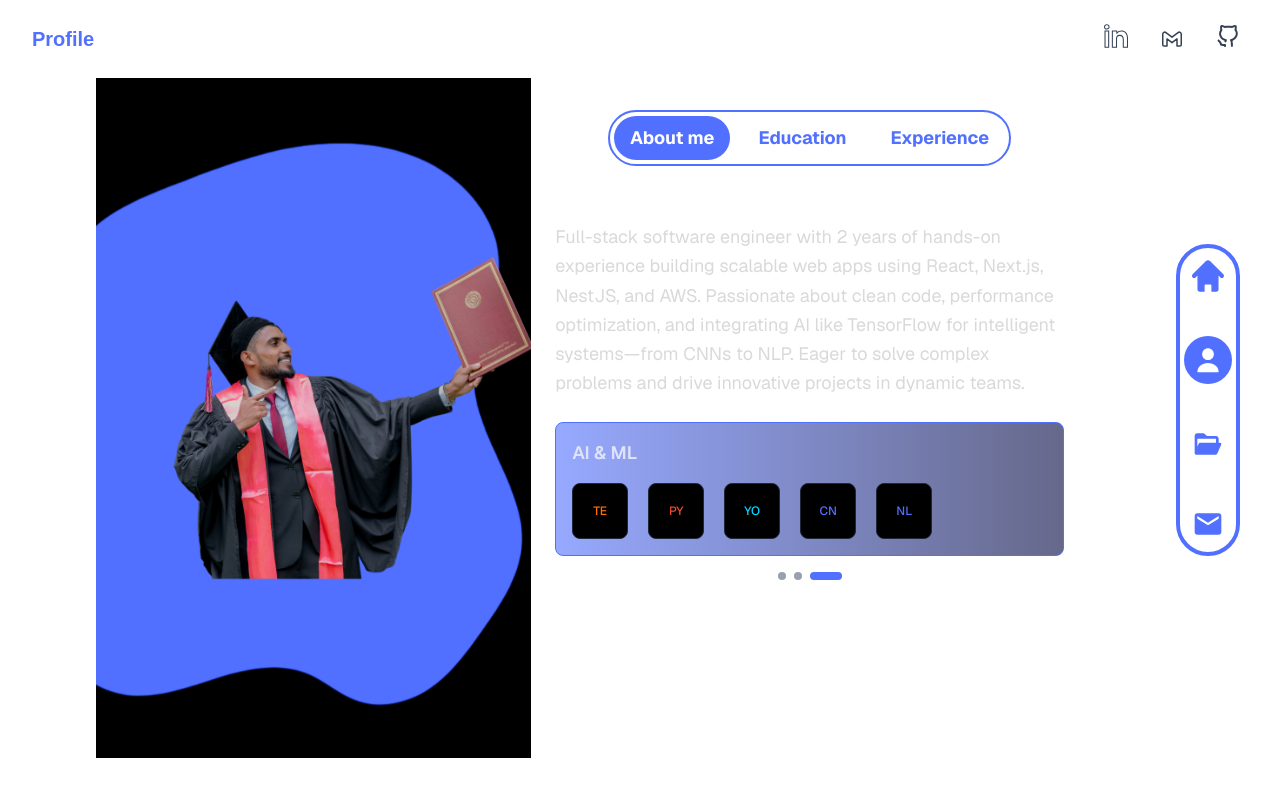
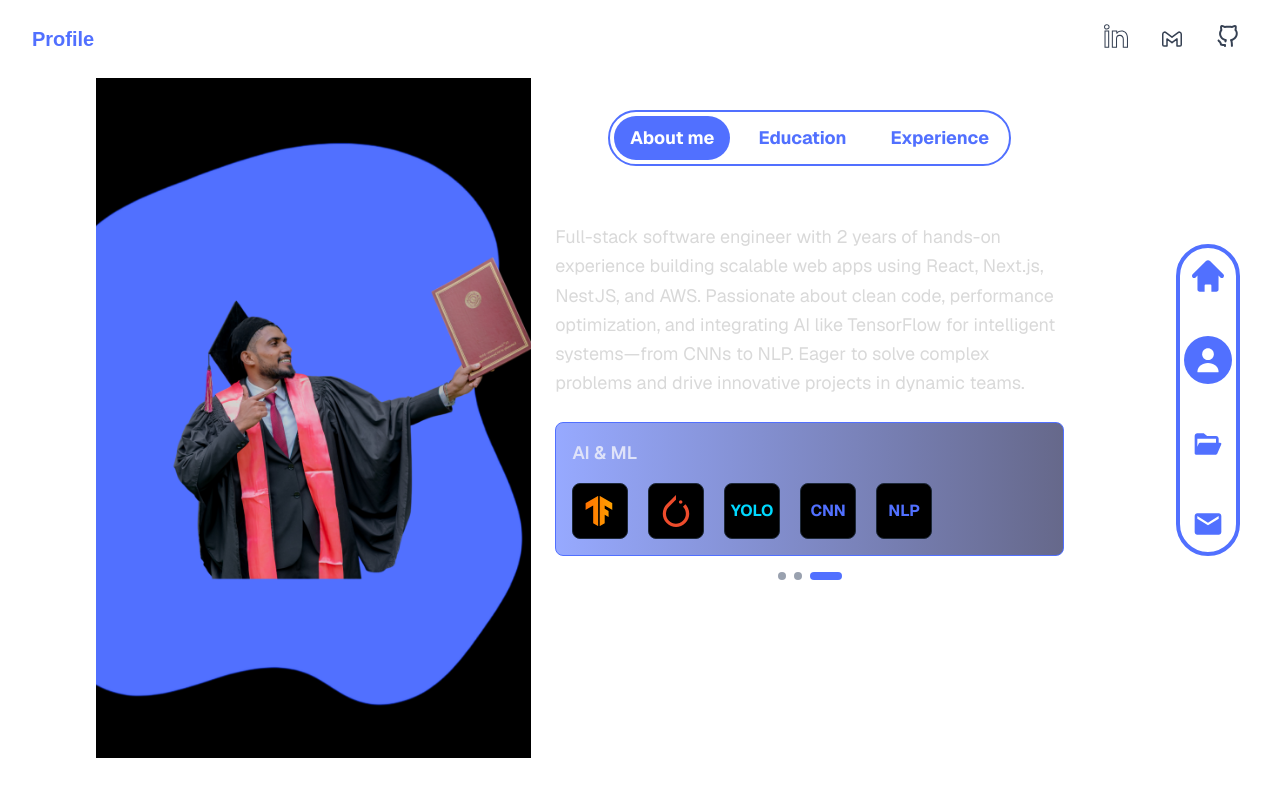
Before and after one commit to Umanda-Ravimal/my-portfolio, a Next.js app: page /about in a window 1280 px wide. Both pictures are taken after a click on the button 809 px from the left and 575 px from the top of the page. Shown: the top 796 px of the page. Built offline with nearby package versions, Linux system fonts and the light colour scheme.

Commit message:
Add TensorFlow and PyTorch icons and integrate with skills

```diff
--- /dev/null
+++ b/src/assets/icons/PyTorchIcon.tsx
@@ -0,0 +1,33 @@
+import React from "react";
+
+interface IconProps {
+  className?: string;
+  width?: number | string;
+  height?: number | string;
+}
+
+export const PyTorchIcon: React.FC<IconProps> = ({
+  className = "",
+  width = 24,
+  height = 24,
+}) => {
+  return (
+    <svg
+      width={width}
+      height={height}
+      viewBox="0 0 424 512.501"
+      xmlns="http://www.w3.org/2000/svg"
+      shapeRendering="geometricPrecision"
+      textRendering="geometricPrecision"
+      imageRendering="optimizeQuality"
+      fillRule="evenodd"
+      clipRule="evenodd"
+      className={className}
+    >
+      <g fill="#EE4C2C" fillRule="nonzero">
+        <path d="M361.528 149.237l-38.178 38.179c62.472 62.472 62.472 163.12 0 224.435-62.472 62.472-163.12 62.472-224.435 0-62.472-62.472-62.472-163.122 0-224.435l98.914-98.915 13.882-13.882V0L62.472 149.237c-83.296 83.296-83.296 217.496 0 300.79 83.296 83.298 217.496 83.298 299.056 0 83.296-83.873 83.296-217.494 0-300.79z" />
+        <path d="M314.675 112.218c0 15.334-12.431 27.765-27.766 27.765-15.336 0-27.767-12.431-27.767-27.765 0-15.335 12.431-27.766 27.767-27.766 15.335 0 27.766 12.431 27.766 27.766z" />
+      </g>
+    </svg>
+  );
+};
--- /dev/null
+++ b/src/assets/icons/TensorFlowIcon.tsx
@@ -0,0 +1,79 @@
+import React from "react";
+
+interface IconProps {
+  className?: string;
+  width?: number | string;
+  height?: number | string;
+}
+
+export const TensorFlowIcon: React.FC<IconProps> = ({
+  className = "",
+  width = 24,
+  height = 24,
+}) => {
+  return (
+    <svg
+      id="Layer_1"
+      data-name="Layer 1"
+      width={width}
+      height={height}
+      viewBox="0 0 534.01 508.99"
+      xmlns="http://www.w3.org/2000/svg"
+      xmlnsXlink="http://www.w3.org/1999/xlink"
+      className={className}
+    >
+      <defs>
+        <style>
+          {`.cls-1{fill:none;}.cls-2{clip-path:url(#clip-path);}.cls-3{fill:url(#linear-gradient);}.cls-4{clip-path:url(#clip-path-2);}.cls-5{fill:url(#linear-gradient-2);}`}
+        </style>
+        <clipPath id="clip-path" transform="translate(23.09 1.92)">
+          <polygon
+            className="cls-1"
+            points="452.23 123.16 235.73 0 235.73 506.11 322.33 456.07 322.33 313.67 387.76 351.2 386.8 254.02 322.33 216.49 322.33 159.72 452.23 235.73 452.23 123.16"
+          />
+        </clipPath>
+        <linearGradient
+          id="linear-gradient"
+          x1="-20.21"
+          y1="-48.36"
+          x2="510.92"
+          y2="-48.36"
+          gradientTransform="matrix(1, 0, 0, -1, 0, 204.21)"
+          gradientUnits="userSpaceOnUse"
+        >
+          <stop offset="0" stopColor="#ff6f00" />
+          <stop offset="1" stopColor="#ffa800" />
+        </linearGradient>
+        <clipPath id="clip-path-2" transform="translate(23.09 1.92)">
+          <polygon
+            className="cls-1"
+            points="0 123.16 216.49 0 216.49 506.11 129.89 456.07 129.89 159.72 0 235.73 0 123.16"
+          />
+        </clipPath>
+        <linearGradient
+          id="linear-gradient-2"
+          x1="-23.09"
+          y1="-48.36"
+          x2="508.03"
+          y2="-48.36"
+          xlinkHref="#linear-gradient"
+        />
+      </defs>
+      <title>google-tensorflow</title>
+      <g className="cls-2">
+        <path
+          className="cls-3"
+          d="M-20.21-1.92H510.92v509H-20.21Z"
+          transform="translate(23.09 1.92)"
+        />
+      </g>
+      <g className="cls-4">
+        <path
+          className="cls-5"
+          d="M-23.09-1.92H508v509H-23.09Z"
+          transform="translate(23.09 1.92)"
+        />
+      </g>
+    </svg>
+  );
+};
--- a/src/assets/icons/index.ts
+++ b/src/assets/icons/index.ts
@@ -17,3 +17,5 @@ export { PostgreSQLIcon } from "./PostgreSQLIcon";
 export { MongoDBIcon } from "./MongoDBIcon";
 export { DockerIcon } from "./DockerIcon";
 export { AWSIcon } from "./AWSIcon";
+export { TensorFlowIcon } from "./TensorFlowIcon";
+export { PyTorchIcon } from "./PyTorchIcon";
--- a/src/components/sections/About.tsx
+++ b/src/components/sections/About.tsx
@@ -97,7 +97,7 @@ export default function About() {
                   setCurrentIndex(index);
                   setIsTransitioning(false);
                 }}
-                className={`w-2 h-2 rounded-full transition-all ${
+                className={`w-2 h-2 rounded-full transition-all cursor-pointer ${
                   index === currentIndex
                     ? "bg-primary w-8"
                     : "bg-gray-400 dark:bg-gray-600 hover:bg-primary/50"
--- a/src/components/ui/SkillsBox.tsx
+++ b/src/components/ui/SkillsBox.tsx
@@ -44,10 +44,10 @@ export default function SkillsBox({
               </div>
             ) : (
               <span
-                className="text-xs font-medium"
+                className="text-md font-md font-bold"
                 style={{ color: skill.iconColor || "#5170ff" }}
               >
-                {skill.name.substring(0, 2).toUpperCase()}
+                {skill.name.toUpperCase()}
               </span>
             )}
             {/* Tooltip */}
--- a/src/data/skills.ts
+++ b/src/data/skills.ts
@@ -12,6 +12,8 @@ import {
   MongoDBIcon,
   DockerIcon,
   AWSIcon,
+  TensorFlowIcon,
+  PyTorchIcon,
 } from "@/assets/icons";
 
 export interface Skill {
@@ -96,11 +98,13 @@ const baseSkills: Omit<Skill, "icon">[] = [
   {
     name: "TensorFlow",
     category: "ai-ml",
+    iconName: "tensorflow",
     iconColor: "#FF6F00",
   },
   {
     name: "PyTorch",
     category: "ai-ml",
+    iconName: "pytorch",
     iconColor: "#EE4C2C",
   },
   {
@@ -138,6 +142,8 @@ const getIcon = (iconName?: string): ReactNode | undefined => {
     mongodb: React.createElement(MongoDBIcon, { width: 32, height: 32 }),
     docker: React.createElement(DockerIcon, { width: 32, height: 32 }),
     aws: React.createElement(AWSIcon, { width: 32, height: 32 }),
+    tensorflow: React.createElement(TensorFlowIcon, { width: 32, height: 32 }),
+    pytorch: React.createElement(PyTorchIcon, { width: 32, height: 32 }),
   };
 
   return iconMap[iconName.toLowerCase()];
```
